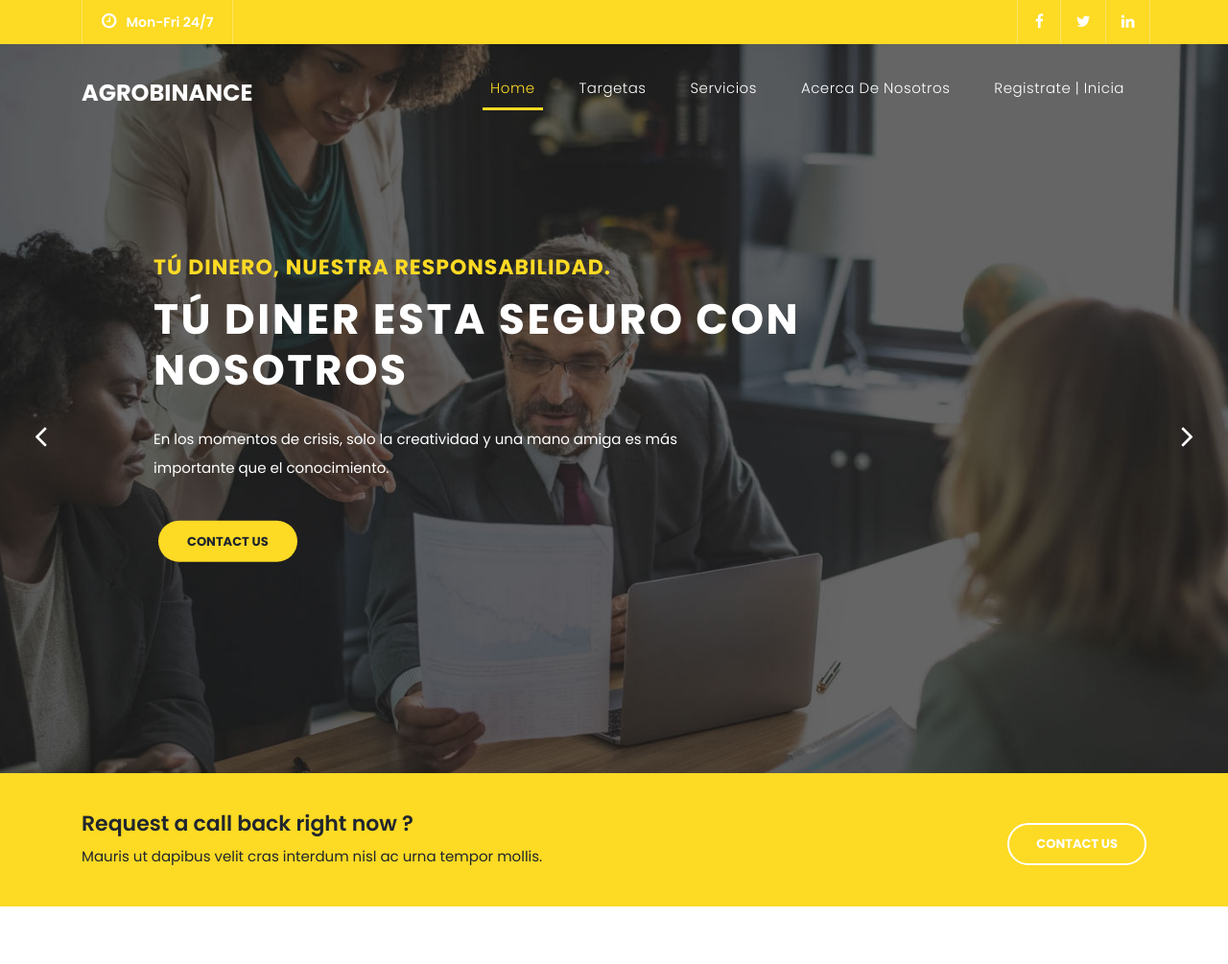
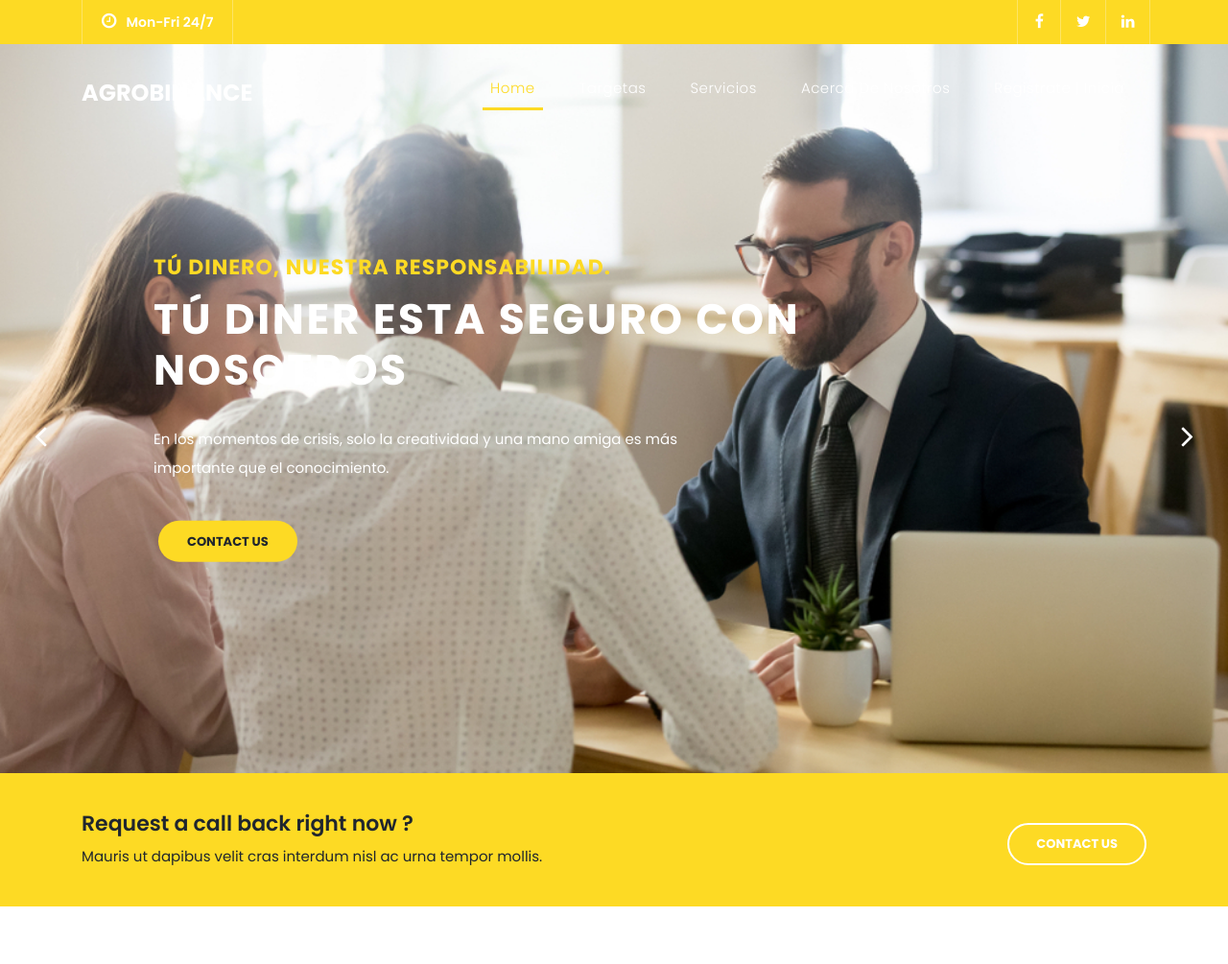
Before and after one commit to NoobMaster-69-UwU/Catedra-DSS, a PHP site: page / in a window 1280 px wide. Shown: the top 1005 px of the page at 96% size. Run offline with PHP 8.4, Linux system fonts and the light colour scheme; grey boxes labelled with a size stand in for pictures from a placeholder-image service; some libraries are stand-ins or nearby versions.

Commit message:
Update templatemo-finance-business.css

```diff
--- a/assets/css/templatemo-finance-business.css
+++ b/assets/css/templatemo-finance-business.css
@@ -387,7 +387,7 @@ header .navbar {
 }
 
 .Modern-Slider .item-1 .img-fill {
-	background-image: url(../images/slide_01.jpg);
+	background-image: url(../images/img1.png);
 }
 
 .Modern-Slider .item-2 .img-fill {
```
